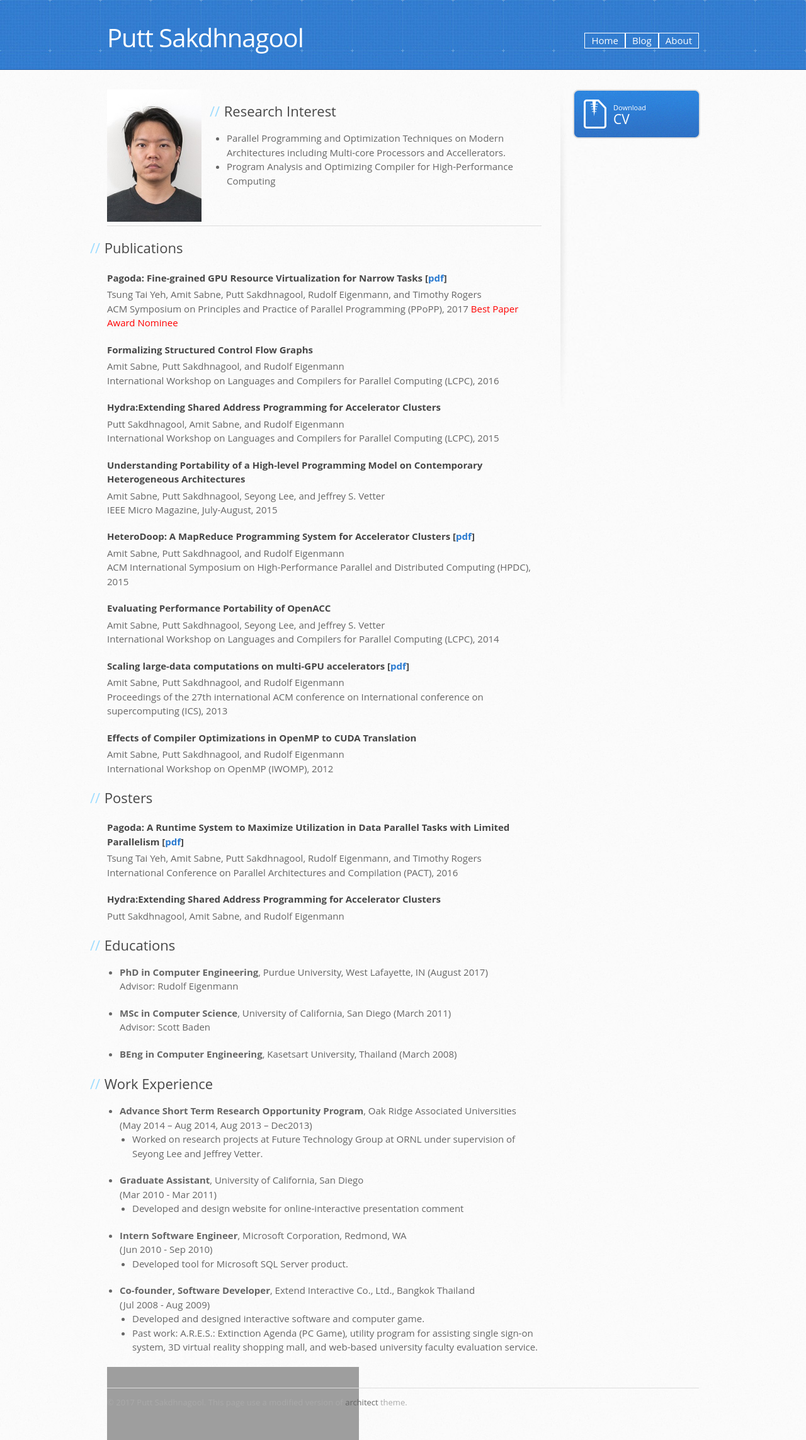
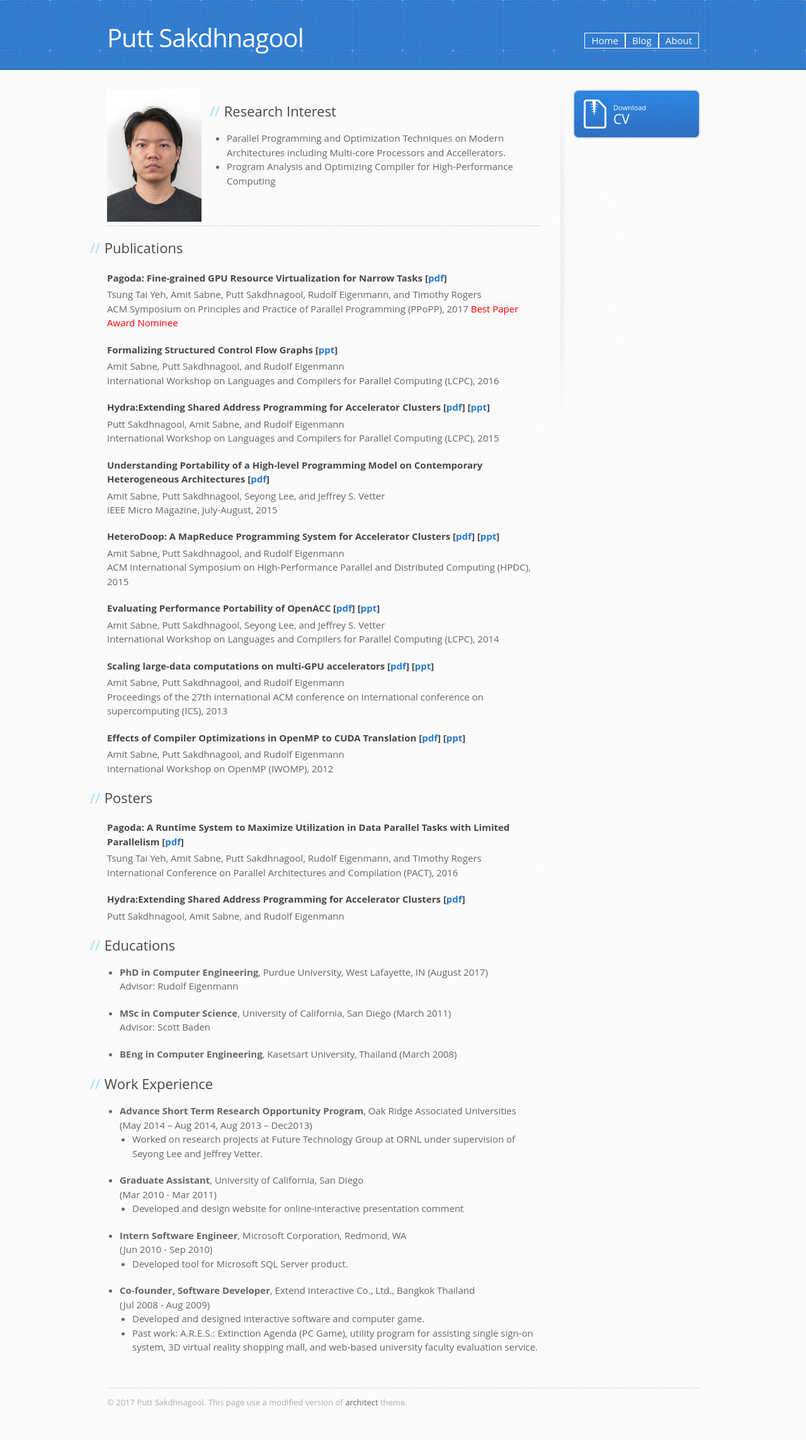
Before and after one commit to puttsk/puttsk.github.io, a Jekyll site: the page built from index.md, in a window 1280 px wide. Shown: the whole page at 63% size. Built offline with Jekyll 4.4.1, drawn with Linux system fonts in a browser that asks for light colours; the repository's description, which GitHub fills in, is left out; grey boxes are pictures that could not be loaded.

Commit message:
add local publication files

```diff
--- a/_data/posters.csv
+++ b/_data/posters.csv
@@ -1,3 +1,3 @@
-title,author,detail,highlight,pdf,ptt
-Pagoda: A Runtime System to Maximize Utilization in Data Parallel Tasks with Limited Parallelism,"Tsung Tai Yeh, Amit Sabne, Putt Sakdhnagool, Rudolf Eigenmann, and Timothy Rogers","International Conference on Parallel Architectures and Compilation (PACT), 2016",,http://dl.acm.org/authorize?N33844,
-Hydra:Extending Shared Address Programming for Accelerator Clusters,"Putt Sakdhnagool, Amit Sabne, and Rudolf Eigenmann",,,,
+title,author,detail,highlight,pdf,pdf_local,ptt
+Pagoda: A Runtime System to Maximize Utilization in Data Parallel Tasks with Limited Parallelism,"Tsung Tai Yeh, Amit Sabne, Putt Sakdhnagool, Rudolf Eigenmann, and Timothy Rogers","International Conference on Parallel Architectures and Compilation (PACT), 2016",,http://dl.acm.org/authorize?N33844,,
+Hydra:Extending Shared Address Programming for Accelerator Clusters,"Putt Sakdhnagool, Amit Sabne, and Rudolf Eigenmann",,,lcpc15_poster.pdf,Y,
--- a/_includes/posters.html
+++ b/_includes/posters.html
@@ -3,7 +3,18 @@
     <h4>
         {{publication.title}}
         {% if publication.pdf %}
-            [<a href="{{ publication.pdf }}">pdf</a>]
+            {% if publication.pdf_local %}
+                [<a href="{{site.url}}/assets/pdfs/{{publication.pdf}}">pdf</a>]
+            {% else %}
+                [<a href="{{ publication.pdf }}">pdf</a>]
+            {% endif %}
+        {% endif %}
+        {% if publication.ppt %}
+            {% if publication.ppt_local %}
+                [<a href="{{site.url}}/assets/pdfs/{{publication.ppt}}">ppt</a>]
+            {% else %}
+                [<a href="{{ publication.ppt }}">ppt</a>]
+            {% endif %}
         {% endif %}
     </h4>
     <div class="author">{{publication.author}}</div>
--- a/_includes/publications.html
+++ b/_includes/publications.html
@@ -3,7 +3,18 @@
     <h4>
         {{publication.title}}
         {% if publication.pdf %}
-            [<a href="{{ publication.pdf }}">pdf</a>]
+            {% if publication.pdf_local %}
+                [<a href="{{site.url}}/assets/pdfs/{{publication.pdf}}">pdf</a>]
+            {% else %}
+                [<a href="{{ publication.pdf }}">pdf</a>]
+            {% endif %}
+        {% endif %}
+        {% if publication.ppt %}
+            {% if publication.ppt_local %}
+                [<a href="{{site.url}}/assets/pdfs/{{publication.ppt}}">ppt</a>]
+            {% else %}
+                [<a href="{{ publication.ppt }}">ppt</a>]
+            {% endif %}
         {% endif %}
     </h4>
     <div class="author">{{publication.author}}</div>
--- a/_sass/jekyll-theme-architect.scss
+++ b/_sass/jekyll-theme-architect.scss
@@ -400,7 +400,7 @@ footer {
   margin-top: 40px;
   font-size: 13px;
   color: #aaa;
-  background: transparent url('../images/hr.png') 0 0 no-repeat;
+  //background: transparent url('../images/hr.png') 0 0 no-repeat;
 }
 
 footer a {
```
Also changed, not shown: _data/publications.csv (+9 -9 lines), 9 other files.
